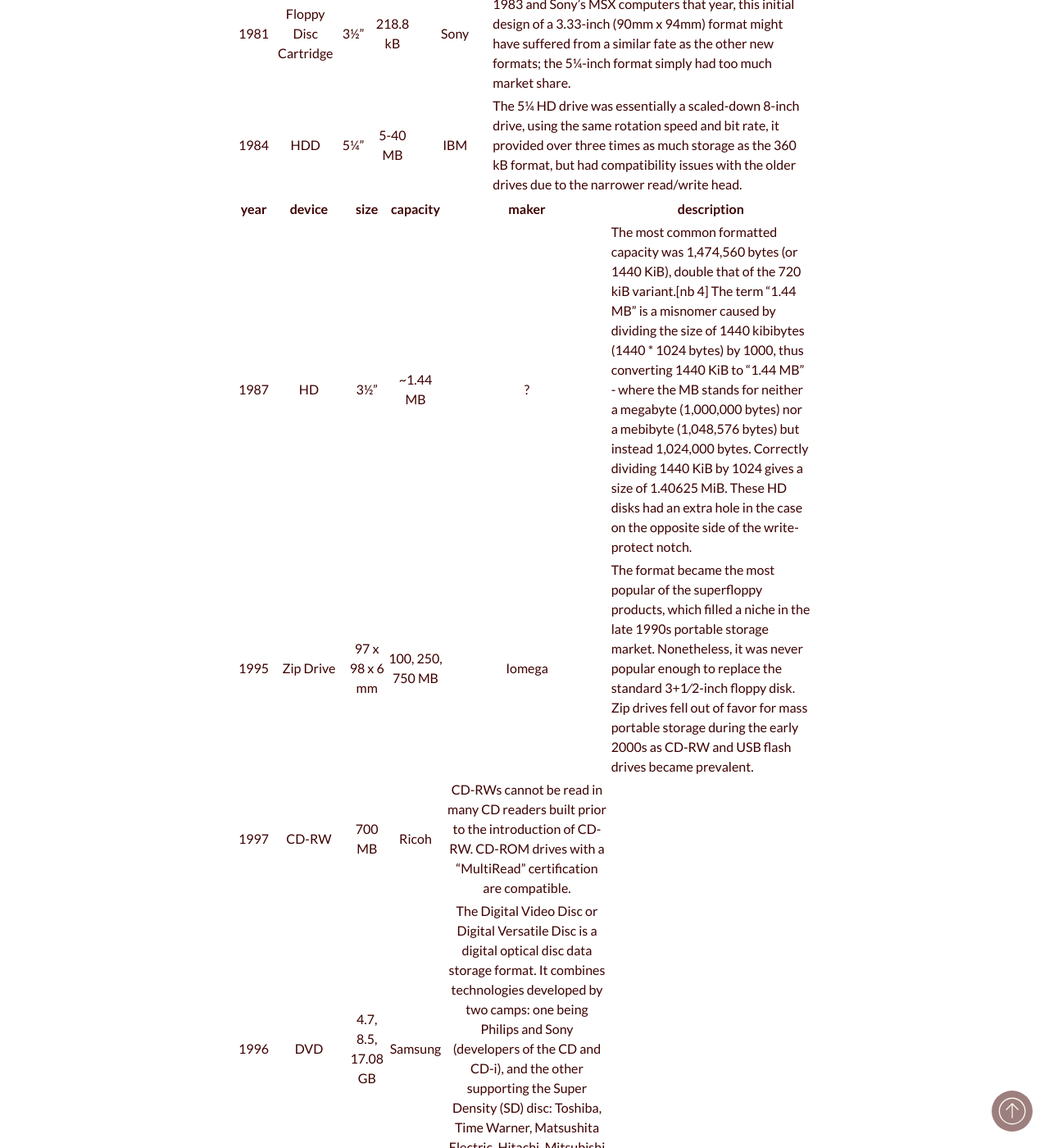
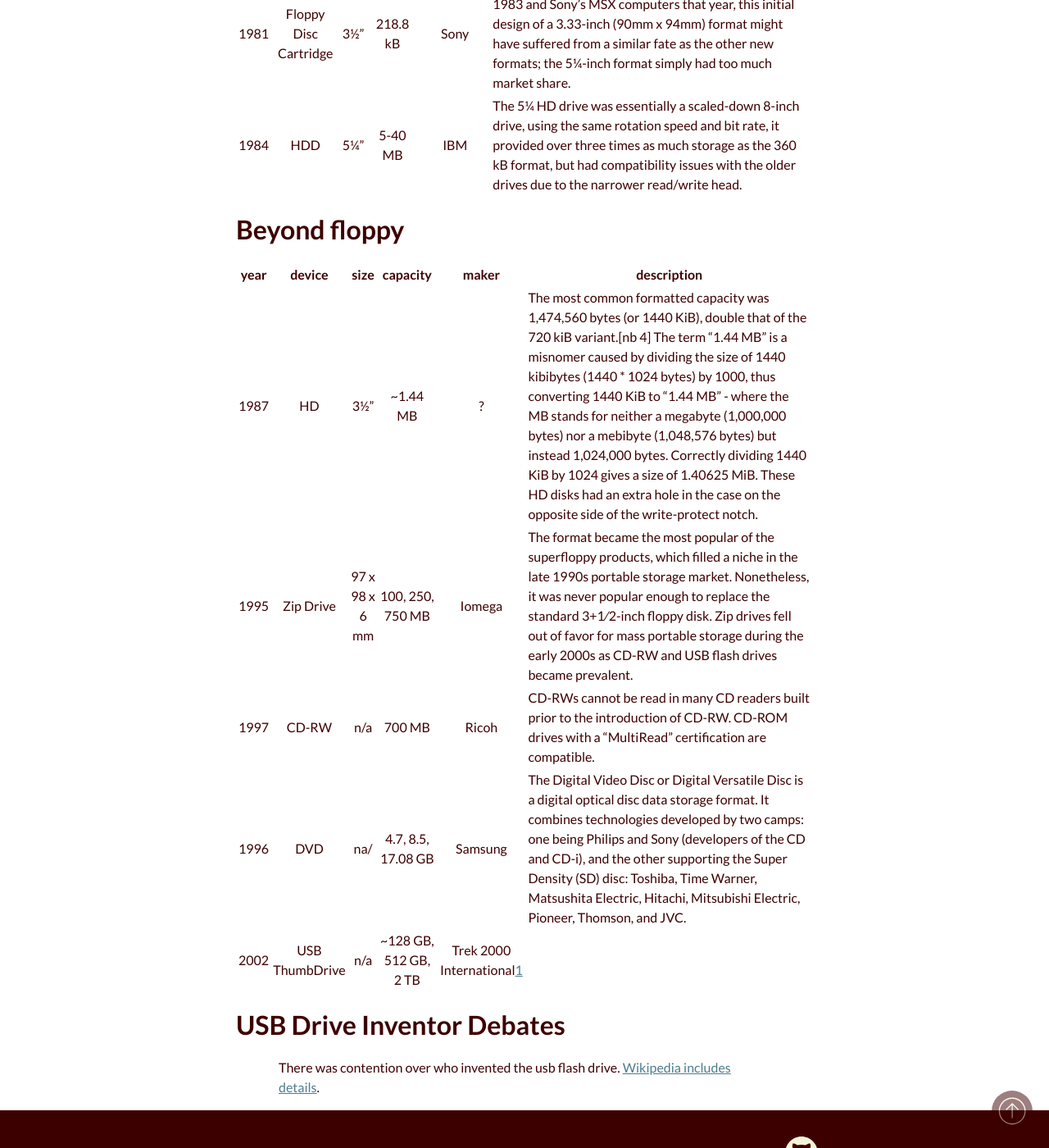
Before and after one commit to Brownsville-Digital/website, a Jekyll site: the page built from _posts/2026-07-18-data-storage-then-to-now.md, in a window 1280 px wide and 1400 px high, scrolled down 983 px. Shown: the whole window at 82% size. Built offline with Jekyll 4.4.1, drawn with Linux system fonts in a browser that asks for light colours.

```diff
--- a/_posts/2026-07-18-data-storage-then-to-now.md
+++ b/_posts/2026-07-18-data-storage-then-to-now.md
@@ -31,14 +31,15 @@ A notable figure is Alan Field Shugart (September 27, 1930 – December 12, 2006
 |1981| Floppy Disc Cartridge | 3½" | 218.8 kB | Sony | Besides adoption by Hewlett-Packard's HP-150 of 1983 and Sony's MSX computers that year, this initial design of a 3.33-inch (90mm x 94mm) format might have suffered from a similar fate as the other new formats; the 5¼-inch format simply had too much market share. |
 |1984|HDD         | 5¼" | 5-40 MB | IBM | The 5¼ HD drive was essentially a scaled-down 8-inch drive, using the same rotation speed and bit rate, it provided over three times as much storage as the 360 kB format, but had compatibility issues with the older drives due to the narrower read/write head. |
 
+## Beyond floppy
 
 |year|device|         size|capacity|maker|description|
 |:---:|:------:|:-------------:|:--------:|:-----:|-----------|
 |1987|HD           |3½" | ~1.44 MB | ? | The most common formatted capacity was 1,474,560 bytes (or 1440 KiB), double that of the 720 kiB variant.[nb 4] The term "1.44 MB" is a misnomer caused by dividing the size of 1440 kibibytes (1440 * 1024 bytes) by 1000, thus converting 1440 KiB to "1.44 MB" - where the MB stands for neither a megabyte (1,000,000 bytes) nor a mebibyte (1,048,576 bytes) but instead 1,024,000 bytes. Correctly dividing 1440 KiB by 1024 gives a size of 1.40625 MiB. These HD disks had an extra hole in the case on the opposite side of the write-protect notch. |
 |1995| Zip Drive | 97 x 98 x 6 mm | 100, 250, 750 MB | Iomega | The format became the most popular of the superfloppy products, which filled a niche in the late 1990s portable storage market. Nonetheless, it was never popular enough to replace the standard 3+1⁄2-inch floppy disk. Zip drives fell out of favor for mass portable storage during the early 2000s as CD-RW and USB flash drives became prevalent. |
-|1997 | CD-RW | 700 MB | Ricoh | CD-RWs cannot be read in many CD readers built prior to the introduction of CD-RW. CD-ROM drives with a "MultiRead" certification are compatible.|
-|1996| DVD | 4.7, 8.5, 17.08 GB | Samsung | The Digital Video Disc or Digital Versatile Disc is a digital optical disc data storage format. It combines technologies developed by two camps: one being Philips and Sony (developers of the CD and CD-i), and the other supporting the Super Density (SD) disc: Toshiba, Time Warner, Matsushita Electric, Hitachi, Mitsubishi Electric, Pioneer, Thomson, and JVC.|
-|2002|USB ThumbDrive | n/a | ~128 GB, 512 GB, 2 TB | Trek 2000 International[1](#usb-drive-inventor-debates) |
+|1997 | CD-RW | n/a     |        700 MB | Ricoh | CD-RWs cannot be read in many CD readers built prior to the introduction of CD-RW. CD-ROM drives with a "MultiRead" certification are compatible.|
+|1996| DVD | na/        |4.7, 8.5, 17.08 GB | Samsung | The Digital Video Disc or Digital Versatile Disc is a digital optical disc data storage format. It combines technologies developed by two camps: one being Philips and Sony (developers of the CD and CD-i), and the other supporting the Super Density (SD) disc: Toshiba, Time Warner, Matsushita Electric, Hitachi, Mitsubishi Electric, Pioneer, Thomson, and JVC.|
+|2002|USB ThumbDrive     | n/a | ~128 GB, 512 GB, 2 TB | Trek 2000 International[1](#usb-drive-inventor-debates) |
 
 ## USB Drive Inventor Debates
 There was contention over who invented the usb flash drive. [Wikipedia includes details](https://en.wikipedia.org/wiki/USB_flash_drive).
```
